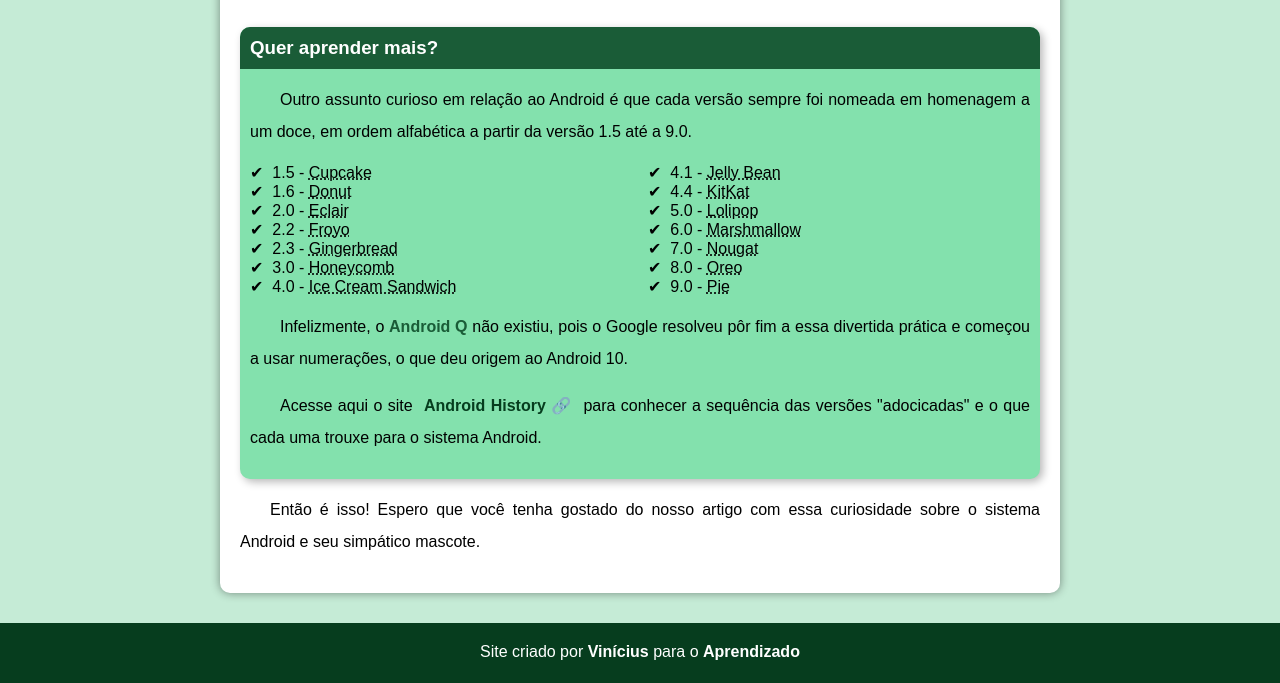
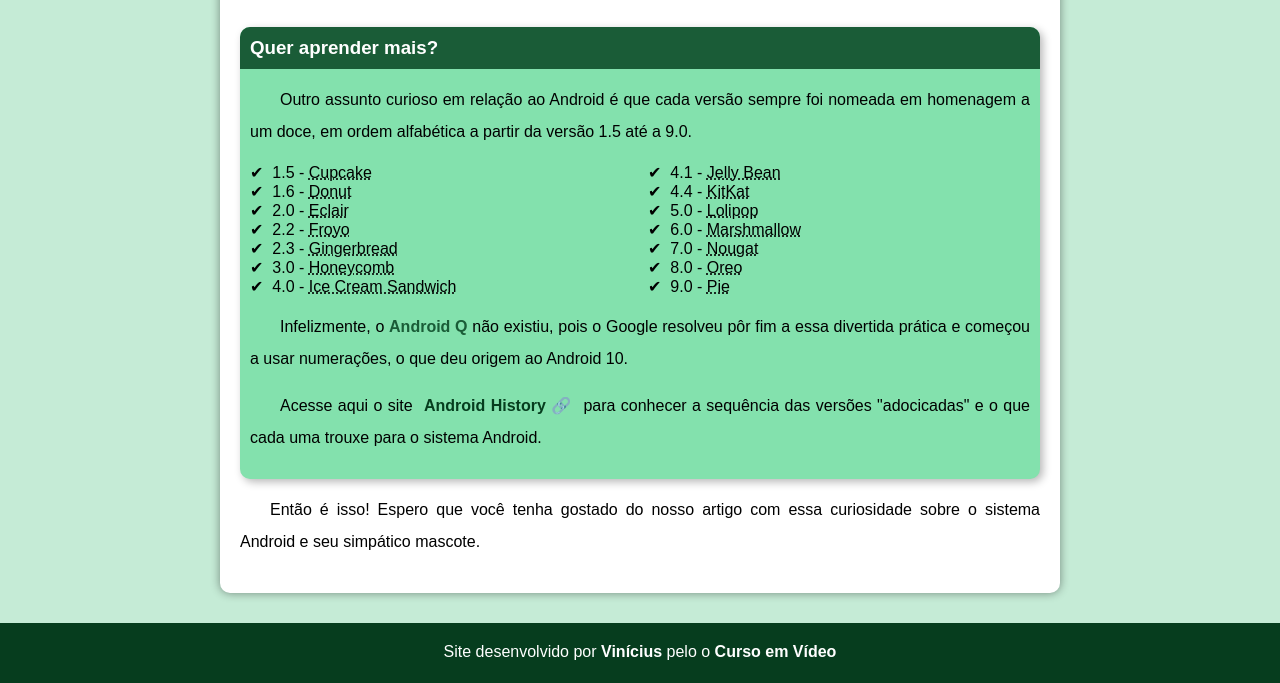
Before and after one commit to DevViniciusAS/projeto-android, a plain HTML site: page index.html in a window 1280 px wide. Shown: the part 2332-3015 px from the top of the page. Drawn offline with Linux system fonts and the light colour scheme.

Commit message:
atualização do footer

```diff
--- a/index.html
+++ b/index.html
@@ -82,7 +82,7 @@
         </article>
     </main>
     <footer>
-        <p>Site criado por <a href="index.html">Vinícius</a> para o <a href="https://www.cursoemvideo.com/" target="_blank">Aprendizado</a></p>
+        <p>Site desenvolvido por <a href="index.html">Vinícius</a> pelo o <a href="https://www.cursoemvideo.com/" target="_blank">Curso em Vídeo</a></p>
     </footer>
 </body>
 </html>
```
